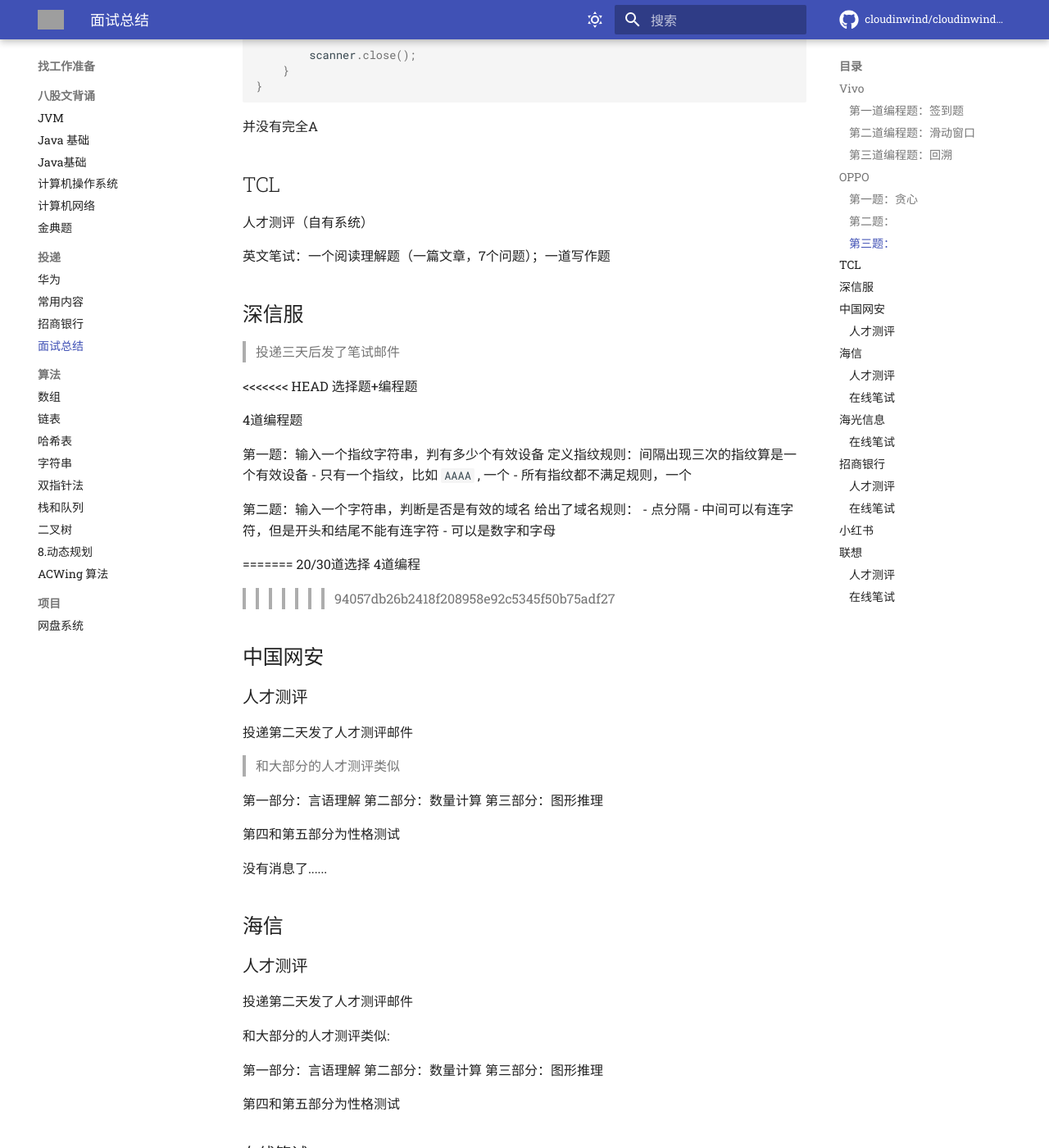
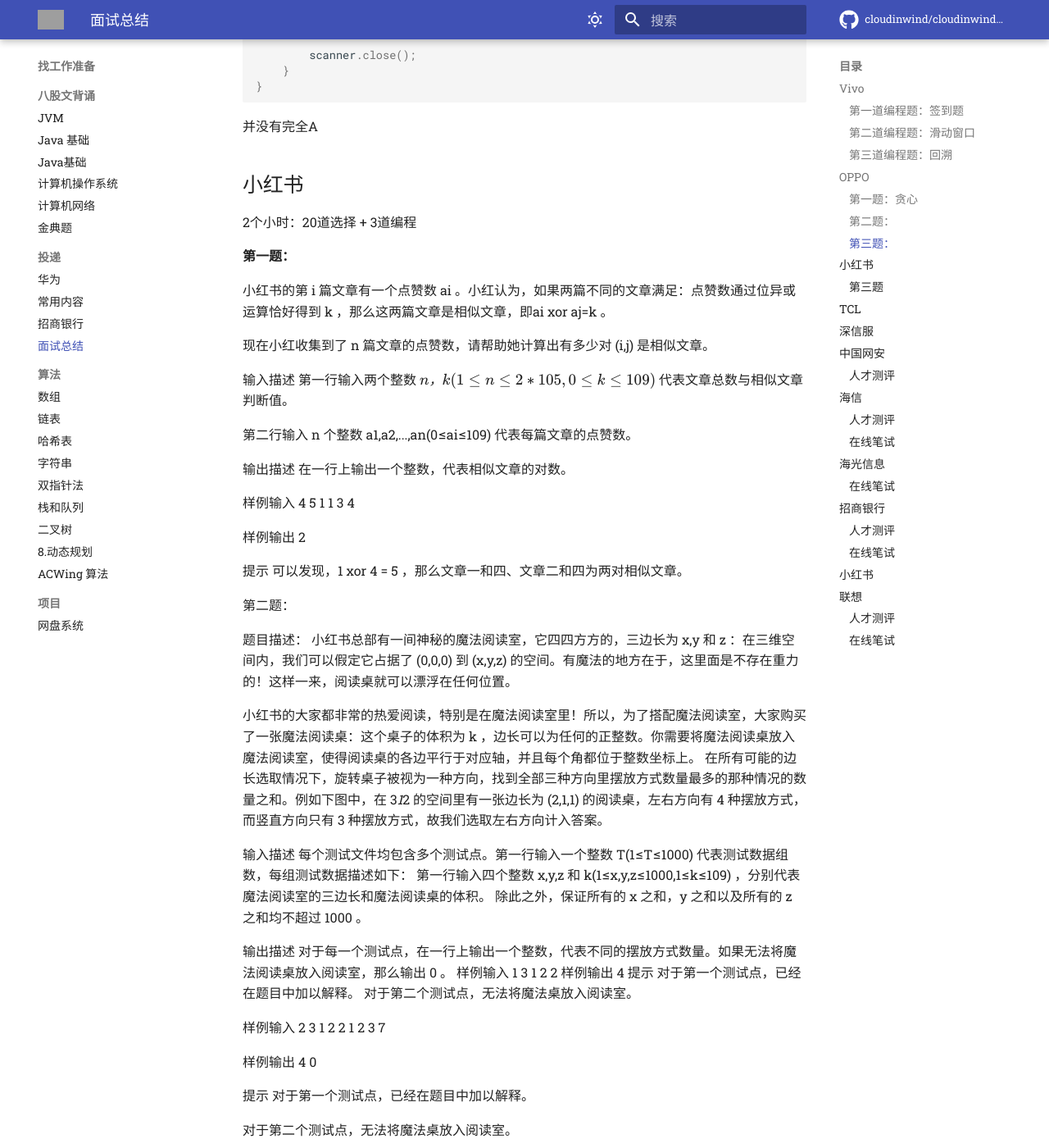
Before and after one commit to cloudinwind/cloudinwind.github.io, an MkDocs documentation site: the page built from docs/找工作准备/投递/面试总结.md, in a window 1280 px wide and 1400 px high, scrolled down 11998 px. Shown: the whole window at 82% size. Built offline with MkDocs 1.6.1 and Material for MkDocs 9.7.7, drawn with Linux system fonts in a browser that asks for light colours; comment, search, counter and statistics services are not loaded; some of the changed text lies outside the part shown; grey boxes are pictures that could not be loaded.

Commit message:
aug-CVN-Z690-GAMING-PRO 2024-9-14:16:46:1

```diff
--- a/docs/找工作准备/投递/面试总结.md
+++ b/docs/找工作准备/投递/面试总结.md
@@ -575,6 +575,112 @@
 并没有完全A
 
 
+## 小红书
+
+2个小时：20道选择 + 3道编程
+
+
+
+**第一题：**
+
+
+小红书的第 i 篇文章有一个点赞数 ai 。小红认为，如果两篇不同的文章满足：点赞数通过位异或运算恰好得到 k ，那么这两篇文章是相似文章，即ai xor aj=k 。
+
+现在小红收集到了 n 篇文章的点赞数，请帮助她计算出有多少对 (i,j) 是相似文章。
+
+
+输入描述
+第一行输入两个整数 $n，k(1≤n≤2*105,0≤k≤109)$ 代表文章总数与相似文章判断值。
+
+第二行输入 n 个整数 a1,a2,...,an(0≤ai≤109) 代表每篇文章的点赞数。
+
+输出描述
+在一行上输出一个整数，代表相似文章的对数。
+
+
+样例输入
+4 5
+1 1 3 4
+
+样例输出
+2
+
+提示
+可以发现，1 xor 4 = 5 ，那么文章一和四、文章二和四为两对相似文章。
+
+
+第二题：
+
+题目描述：
+小红书总部有一间神秘的魔法阅读室，它四四方方的，三边长为 x,y 和 z ：在三维空间内，我们可以假定它占据了 (0,0,0) 到 (x,y,z) 的空间。有魔法的地方在于，这里面是不存在重力的！这样一来，阅读桌就可以漂浮在任何位置。
+
+小红书的大家都非常的热爱阅读，特别是在魔法阅读室里！所以，为了搭配魔法阅读室，大家购买了一张魔法阅读桌：这个桌子的体积为 k ，边长可以为任何的正整数。你需要将魔法阅读桌放入魔法阅读室，使得阅读桌的各边平行于对应轴，并且每个角都位于整数坐标上。 在所有可能的边长选取情况下，旋转桌子被视为一种方向，找到全部三种方向里摆放方式数量最多的那种情况的数量之和。例如下图中，在 3*1*2 的空间里有一张边长为 (2,1,1) 的阅读桌，左右方向有 4 种摆放方式，而竖直方向只有 3 种摆放方式，故我们选取左右方向计入答案。
+
+输入描述
+每个测试文件均包含多个测试点。第一行输入一个整数 T(1≤T≤1000) 代表测试数据组数，每组测试数据描述如下： 第一行输入四个整数 x,y,z 和 k(1≤x,y,z≤1000,1≤k≤109) ，分别代表魔法阅读室的三边长和魔法阅读桌的体积。 除此之外，保证所有的 x 之和，y 之和以及所有的 z 之和均不超过 1000 。
+
+输出描述
+对于每一个测试点，在一行上输出一个整数，代表不同的摆放方式数量。如果无法将魔法阅读桌放入阅读室，那么输出 0 。 样例输入 1 3 1 2 2 样例输出 4 提示 对于第一个测试点，已经在题目中加以解释。 对于第二个测试点，无法将魔法桌放入阅读室。
+
+样例输入
+2
+3 1 2 2
+1 2 3 7
+
+样例输出
+4
+0
+
+提示
+对于第一个测试点，已经在题目中加以解释。
+
+对于第二个测试点，无法将魔法桌放入阅读室。
+
+
+### 第三题
+题目描述：
+小红有一棵由 n 个节点、 n - 1 条无向边构成的树，每条边的权值为 wi。
+
+定义树上两个点 (u,v) 的权值为，从 u 到 v 的简单路径上，全部边权的异或和，特别的，当 u 和 v 为同一个点时，权值为 0 。
+
+小红会提出 q 次询问，每次询问要求计算有多少个点到节点 u 的权值恰好为 k 。
+
+树是指这样的一张图，其上的任意两个点都连通，且不存在环。
+
+简单路径是指两个节点之间的一条路径，其不包含任何重复的节点。也就是说，在简单路径上，每个节点只能出现一次。
+
+
+
+输入描述
+第一行输入两个整数 n,q( 1≤n , q≤105)，分别表示节点总数和询问次数。
+
+此后 n-1 行，第 i 行输入三个整数 ui , vi 和 wi（ 1≤ui , vi≤n ; ui≠vi ; 0≤w≤260 ）表示树上第 i 条边连接节点 ui 和 vi 且边权为 wi 。保证树联通，没有重边。
+
+此后 q 行，每行输入两个整数 u,k(1≤u≤n,0≤k≤260)代表被询问的节点和限定。
+
+输出描述
+对于每一个询问，在一行上输出一个整数，代表到节点 u 的权值恰好为 k 的节点数量。
+
+
+样例输入
+3 2
+1 2 2
+1 3 3
+1 0
+2 2
+
+样例输出
+1
+1
+
+提示
+对于第一个询问，只有 1 号结点到 1 号结点的路径异或和为 0。
+
+对于第二个询问，只有 1 号结点到 2 号结点的路径异或和为 2。
+
+
+
+
 ## TCL
 
 人才测评（自有系统）
```
